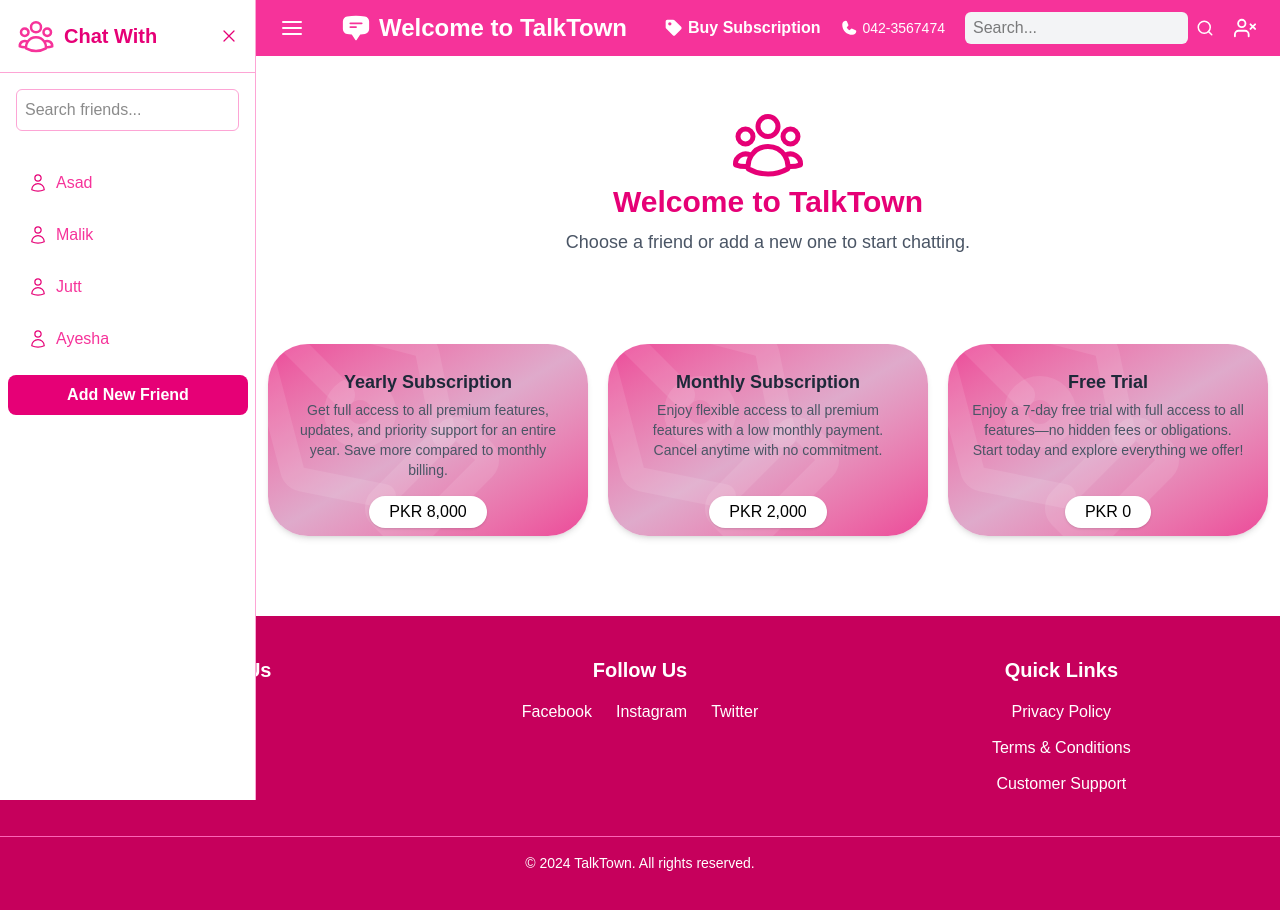
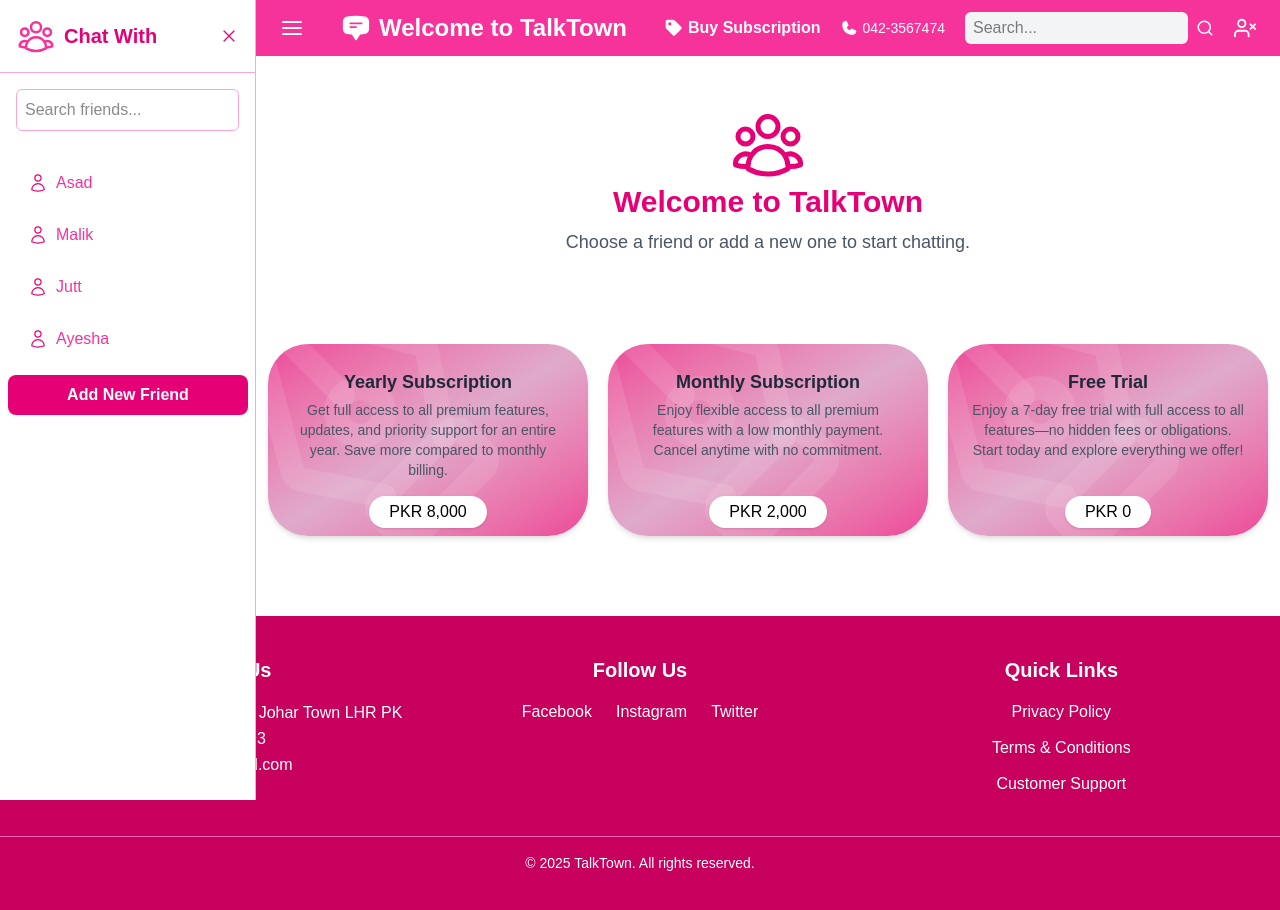
Before and after one commit to HusnainArif123/chatapp, a Next.js app: page /home in a window 1280 px wide. Shown: the top 910 px of the page. Built offline with nearby package versions, Linux system fonts and the light colour scheme.

Commit message:
fixed issue

```diff
--- a/src/app/components/footer.tsx
+++ b/src/app/components/footer.tsx
@@ -18,13 +18,13 @@ const Footer = ({ address, phoneNo, email }: IProps) => {
             Contact Us
           </h3>
           <p className="text-base flex justify-center  leading-relaxed">
-            Address:{address}
+            {address}
           </p>
           <p className="text-base flex justify-center  leading-relaxed">
-            Phone: {phoneNo}
+            {phoneNo}
           </p>
           <p className="text-base flex justify-center  leading-relaxed">
-            Email: {email}
+            {email}
           </p>
         </div>
 
@@ -90,7 +90,7 @@ const Footer = ({ address, phoneNo, email }: IProps) => {
       </div>
 
       <div className="text-center text-sm mt-10 border-t border-pink-400 pt-4 flex justify-center ">
-        © 2024 TalkTown. All rights reserved.
+        © 2025 TalkTown. All rights reserved.
       </div>
     </footer>
   );
--- a/src/app/home/page.tsx
+++ b/src/app/home/page.tsx
@@ -6,7 +6,11 @@ const Home = () => {
   return (
     <div>
       <HeaderItem phoneNo={"042-3567474"} />
-      <Footer address={""} phoneNo={""} email={""} />
+      <Footer
+        address={"500 Flock Cow-Working Space Johar Town LHR PK"}
+        phoneNo={"042-3939393"}
+        email={"talktown@gmail.com"}
+      />
     </div>
   );
 };
```
